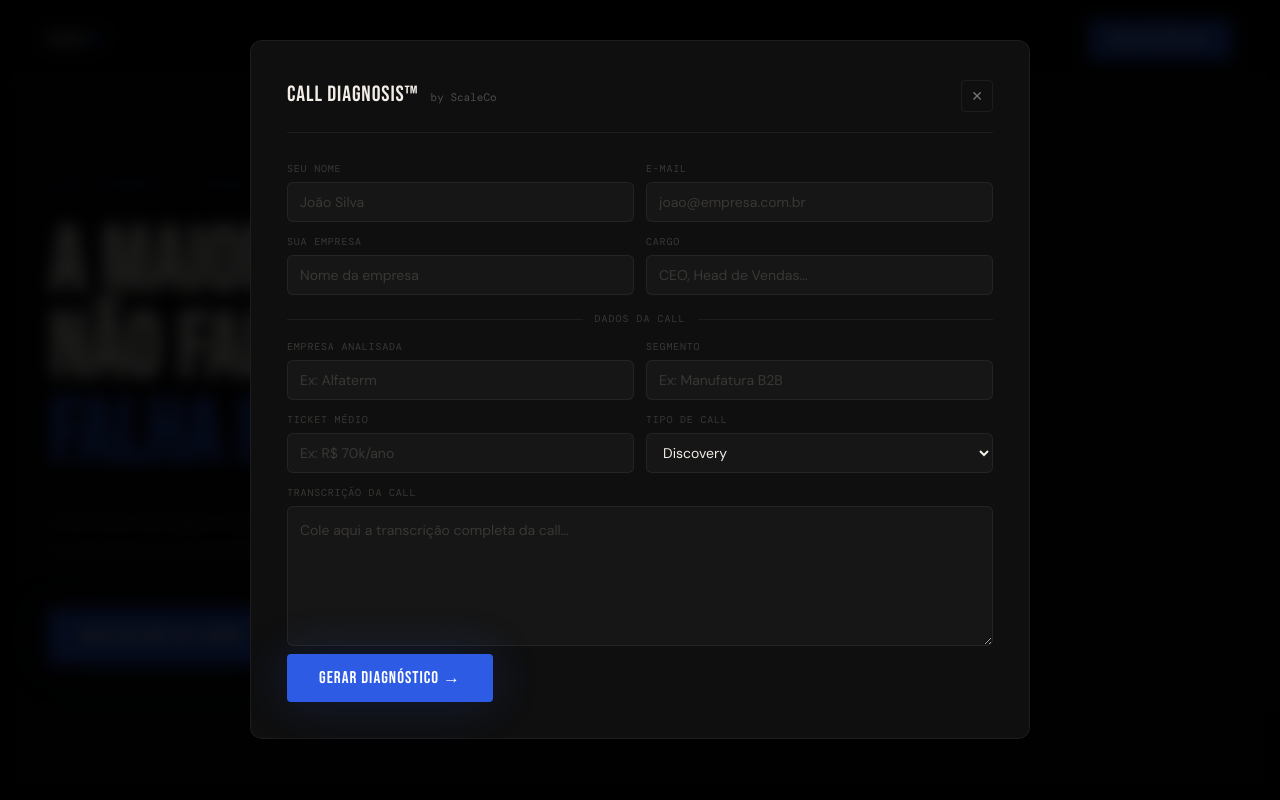
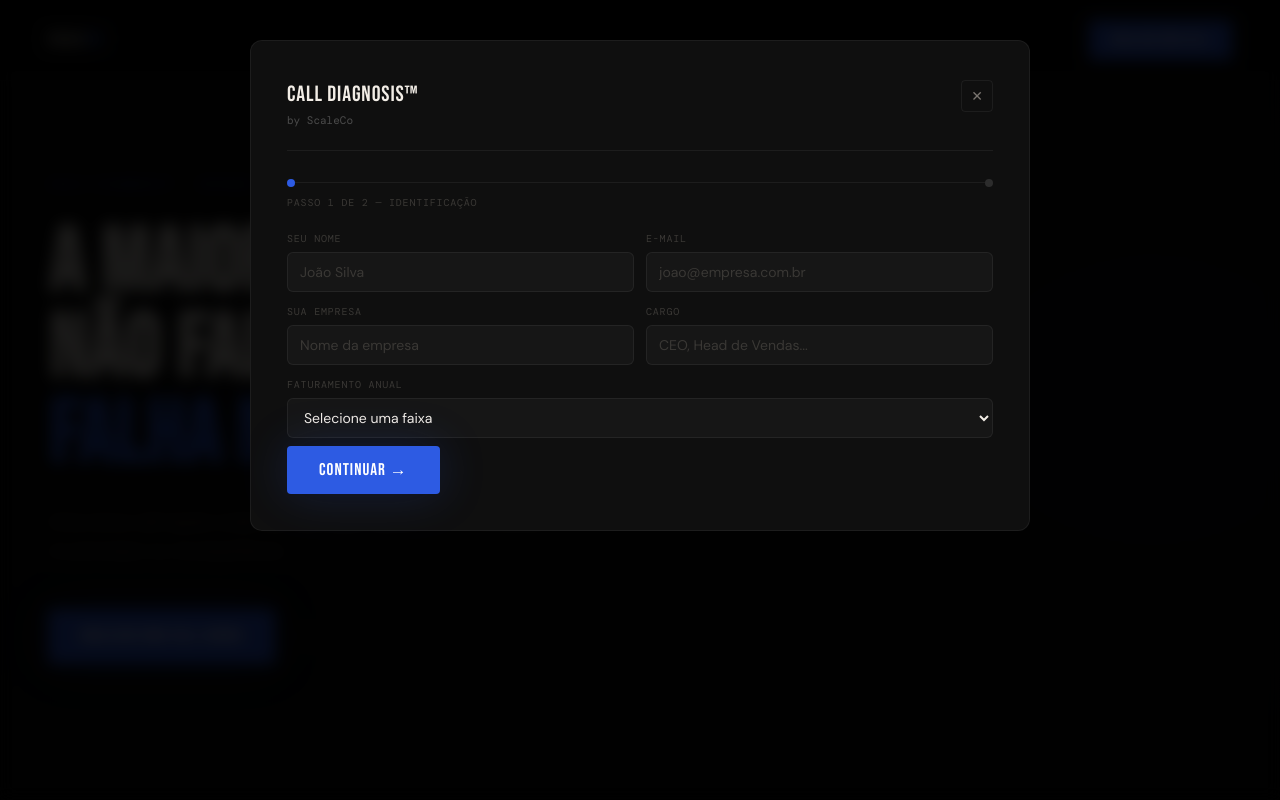
Before and after one commit to fabioandrecouto/call-diagnosis, a plain HTML site: page index.html in a window 1280 px wide. Both pictures are taken after a click on the link "Analisar uma call". Shown: the top 800 px of the page. Drawn offline with nearby package versions, Linux system fonts and the light colour scheme; a web font is replaced by a local one.

Commit message:
Update index.html

```diff
--- a/index.html
+++ b/index.html
@@ -592,13 +592,21 @@ footer {
 <div id="cockpit" style="display:none">
   <div class="cockpit-inner">
 
-    <!-- FORM -->
-    <div id="cockpitForm">
+    <!-- STEP 1 — IDENTIFICAÇÃO -->
+    <div id="cockpitStep1">
       <div class="cockpit-header">
-        <div class="cockpit-title">CALL DIAGNOSIS™</div>
-        <div class="cockpit-sub">by ScaleCo</div>
+        <div>
+          <div class="cockpit-title">CALL DIAGNOSIS™</div>
+          <div class="cockpit-sub">by ScaleCo</div>
+        </div>
         <button class="cockpit-close" onclick="closeCockpit()">✕</button>
       </div>
+      <div class="step-indicator">
+        <div class="step-dot active"></div>
+        <div class="step-line"></div>
+        <div class="step-dot"></div>
+      </div>
+      <div class="step-label">Passo 1 de 2 — Identificação</div>
 
       <div class="cform-row">
         <div class="cform-group">
@@ -620,8 +628,36 @@ footer {
           <input type="text" id="gCargo" placeholder="CEO, Head de Vendas...">
         </div>
       </div>
+      <div class="cform-group">
+        <label>Faturamento anual</label>
+        <select id="faturamento">
+          <option value="">Selecione uma faixa</option>
+          <option value="Abaixo de R$1M">Abaixo de R$1M</option>
+          <option value="R$1M a R$5M">R$1M a R$5M</option>
+          <option value="R$5M a R$20M">R$5M a R$20M</option>
+          <option value="Acima de R$20M">Acima de R$20M</option>
+        </select>
+      </div>
 
-      <div class="cform-divider">dados da call</div>
+      <button class="btn-main" style="margin-top:8px" onclick="goToStep2()">CONTINUAR →</button>
+      <div class="cerror-box" id="errorStep1"></div>
+    </div>
+
+    <!-- STEP 2 — CALL -->
+    <div id="cockpitStep2" style="display:none">
+      <div class="cockpit-header">
+        <div>
+          <div class="cockpit-title">CALL DIAGNOSIS™</div>
+          <div class="cockpit-sub">by ScaleCo</div>
+        </div>
+        <button class="cockpit-close" onclick="closeCockpit()">✕</button>
+      </div>
+      <div class="step-indicator">
+        <div class="step-dot done"></div>
+        <div class="step-line active"></div>
+        <div class="step-dot active"></div>
+      </div>
+      <div class="step-label">Passo 2 de 2 — Dados da call</div>
 
       <div class="cform-row">
         <div class="cform-group">
@@ -647,14 +683,15 @@ footer {
           </select>
         </div>
       </div>
-      <div class="cform-group">
+      <div class="cform-group" style="margin-top:4px">
         <label>Transcrição da call</label>
-        <textarea id="transcricao" placeholder="Cole aqui a transcrição completa da call..."></textarea>
+        <textarea id="transcricao" placeholder="Cole aqui a transcrição completa da call..." style="min-height:180px"></textarea>
       </div>
 
-      <button class="btn-main" style="margin-top:8px" onclick="runAnalysis()">
-        GERAR DIAGNÓSTICO →
-      </button>
+      <div style="display:flex;gap:10px;margin-top:8px;align-items:center">
+        <button class="btn-ghost" onclick="goToStep1()">← Voltar</button>
+        <button class="btn-main" style="flex:1;margin-top:0" onclick="runAnalysis()">GERAR DIAGNÓSTICO →</button>
+      </div>
       <div class="cerror-box" id="errorBox"></div>
     </div>
 
@@ -691,6 +728,28 @@ footer {
 <style>
 /* NAV CTA também abre cockpit */
 .nav-cta-btn { cursor:pointer; }
+
+/* STEP INDICATOR */
+.step-indicator {
+  display: flex; align-items: center; gap: 0;
+  margin-bottom: 8px;
+}
+.step-dot {
+  width: 8px; height: 8px; border-radius: 50%;
+  background: var(--border-h); flex-shrink: 0;
+  transition: background .2s;
+}
+.step-dot.active { background: var(--blue); }
+.step-dot.done { background: #3ddc84; }
+.step-line {
+  flex: 1; height: 1px; background: var(--border);
+  transition: background .2s;
+}
+.step-line.active { background: var(--blue); }
+.step-label {
+  font-size: 10px; font-family: var(--ff-mono); color: var(--text-3);
+  letter-spacing: .08em; text-transform: uppercase; margin-bottom: 20px;
+}
 
 /* COCKPIT */
 #cockpit {
@@ -878,13 +937,32 @@ document.querySelectorAll('.reveal').forEach(el => observer.observe(el));
 function openCockpit() {
   document.getElementById('cockpit').style.display = 'block';
   document.body.style.overflow = 'hidden';
-  document.getElementById('cockpitForm').style.display = 'block';
+  document.getElementById('cockpitStep1').style.display = 'block';
+  document.getElementById('cockpitStep2').style.display = 'none';
   document.getElementById('cockpitLoading').style.display = 'none';
   document.getElementById('cockpitResult').style.display = 'none';
 }
 function closeCockpit() {
   document.getElementById('cockpit').style.display = 'none';
   document.body.style.overflow = '';
+}
+function goToStep2() {
+  const nome = document.getElementById('gNome').value.trim();
+  const email = document.getElementById('gEmail').value.trim();
+  const empresaLead = document.getElementById('gEmpresaLead').value.trim();
+  const errEl = document.getElementById('errorStep1');
+  if (!nome) { errEl.textContent='Informe seu nome.'; errEl.classList.add('visible'); return; }
+  if (!email || !email.includes('@')) { errEl.textContent='Informe um e-mail válido.'; errEl.classList.add('visible'); return; }
+  if (!empresaLead) { errEl.textContent='Informe o nome da sua empresa.'; errEl.classList.add('visible'); return; }
+  errEl.classList.remove('visible');
+  document.getElementById('cockpitStep1').style.display = 'none';
+  document.getElementById('cockpitStep2').style.display = 'block';
+  document.getElementById('cockpit').scrollTop = 0;
+}
+function goToStep1() {
+  document.getElementById('cockpitStep2').style.display = 'none';
+  document.getElementById('cockpitStep1').style.display = 'block';
+  document.getElementById('cockpit').scrollTop = 0;
 }
 // Também abre pelo nav
 document.querySelector('.nav-cta').onclick = function(e) { e.preventDefault(); openCockpit(); };
@@ -895,7 +973,7 @@ let loadingInterval;
 function showError(msg) { const b=document.getElementById('errorBox'); b.textContent=msg; b.classList.add('visible'); }
 function hideError() { document.getElementById('errorBox').classList.remove('visible'); }
 function startLoading() {
-  document.getElementById('cockpitForm').style.display='none';
+  document.getElementById('cockpitStep2').style.display='none';
   document.getElementById('cockpitLoading').style.display='block';
   let i=0; document.getElementById('loadingMsg').textContent=loadingMsgs[0];
   loadingInterval=setInterval(()=>{ i=(i+1)%loadingMsgs.length; document.getElementById('loadingMsg').textContent=loadingMsgs[i]; },2000);
@@ -903,8 +981,10 @@ function startLoading() {
 function stopLoading() { clearInterval(loadingInterval); document.getElementById('cockpitLoading').style.display='none'; }
 function resetForm() {
   document.getElementById('cockpitResult').style.display='none';
-  document.getElementById('cockpitForm').style.display='block';
-  hideError();
+  document.getElementById('cockpitStep1').style.display='block';
+  document.getElementById('cockpitStep2').style.display='none';
+  document.getElementById('errorStep1').classList.remove('visible');
+  document.getElementById('errorBox').classList.remove('visible');
 }
 function barColor(n) { return n<=3?'var(--red)':n<=6?'#f5a623':'#3ddc84'; }
 function scoreGlow(n) { return n<=3?'rgba(224,60,60,.2)':n<=6?'rgba(245,166,35,.2)':'rgba(61,220,132,.2)'; }
@@ -1076,6 +1156,7 @@ async function runAnalysis() {
       body:JSON.stringify({
         nome,email,empresaLead,
         cargo:document.getElementById('gCargo').value.trim(),
+        faturamento:document.getElementById('faturamento').value,
         empresa:document.getElementById('empresa').value.trim(),
         segmento:document.getElementById('segmento').value.trim(),
         ticket:document.getElementById('ticket').value.trim(),
@@ -1089,7 +1170,7 @@ async function runAnalysis() {
     renderResult(data);
   } catch(e) {
     stopLoading();
-    document.getElementById('cockpitForm').style.display='block';
+    document.getElementById('cockpitStep2').style.display='block';
     showError('Erro na análise: '+e.message);
   }
 }
```
